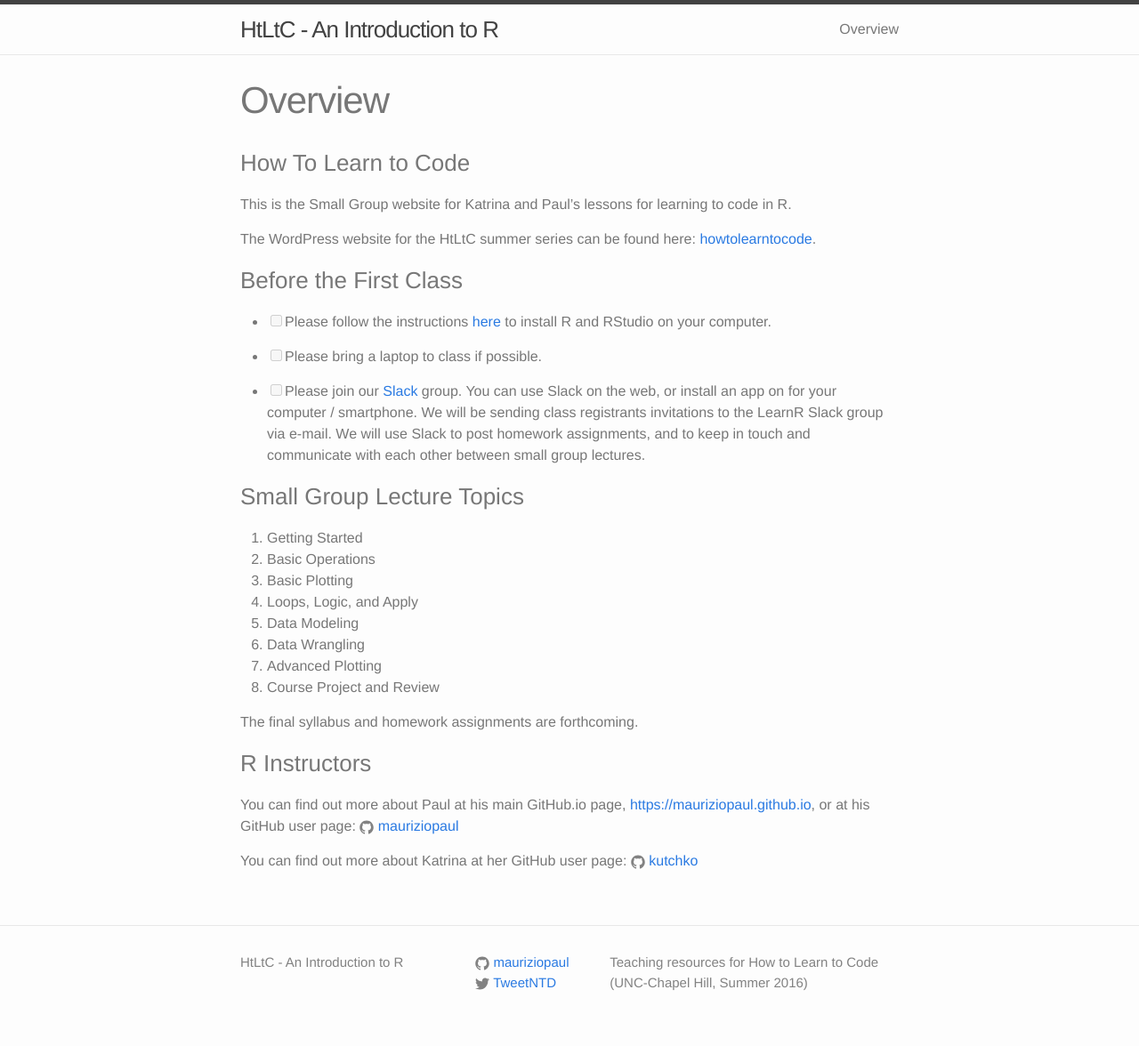
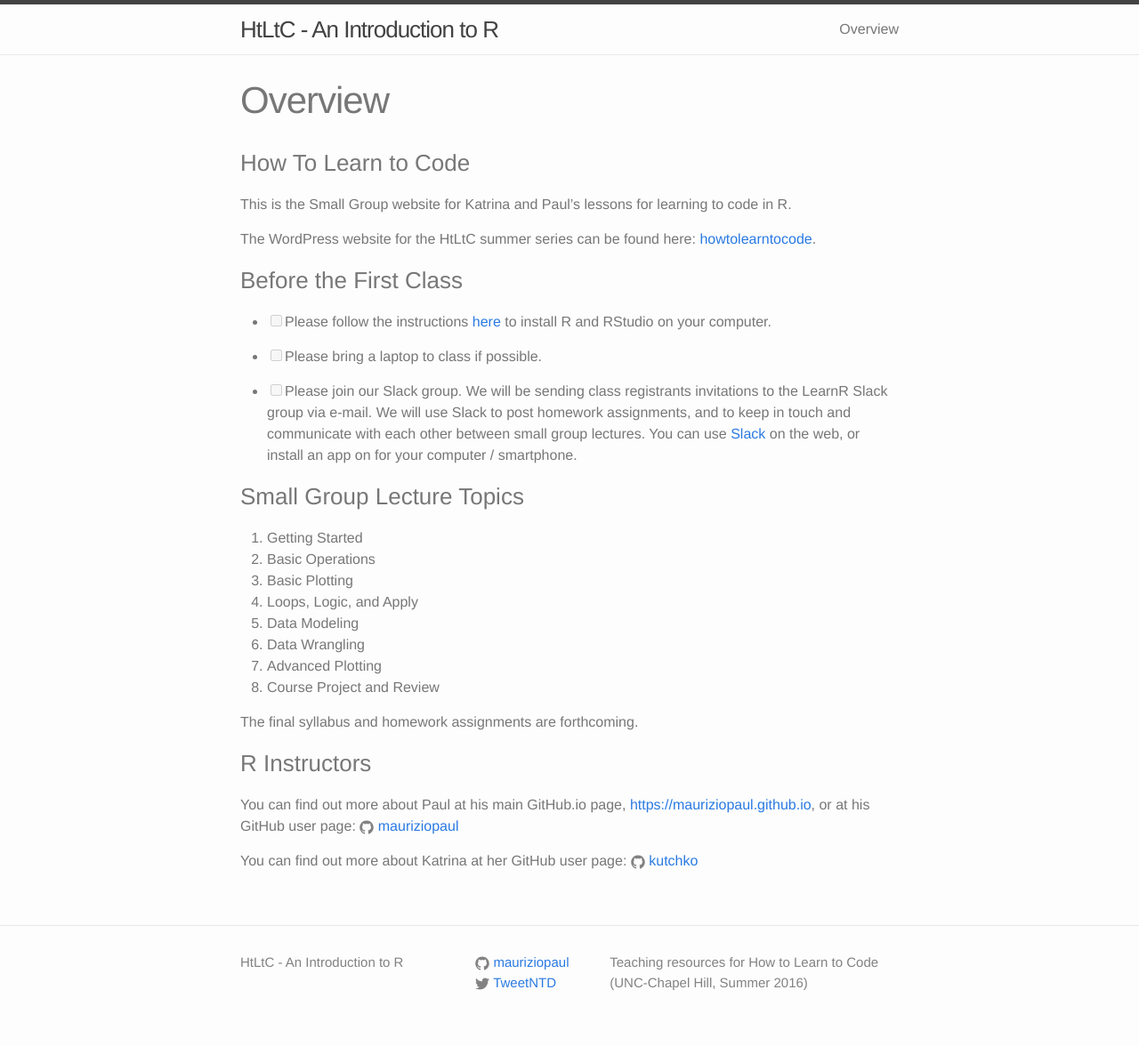
Before and after one commit to mauriziopaul/intro-to-R, a Jekyll site: the page built from overview.md, in a window 1280 px wide. Shown: the whole page at 89% size. Built offline with Jekyll 4.4.1, drawn with Linux system fonts in a browser that asks for light colours; some of the changed lines change nothing that is shown.

Commit message:
modified urls

```diff
--- a/overview.md
+++ b/overview.md
@@ -15,10 +15,10 @@ The WordPress website for the HtLtC summer series can be found here:
 
 - [ ] Please bring a laptop to class if possible.
 
-- [ ] Please join our [Slack][slack] group. You can use Slack on the web, or install an app on for your computer / smartphone. We will be sending class registrants invitations to the LearnR Slack group via e-mail. We will use Slack to post homework assignments, and to keep in touch and communicate with each other between small group lectures.
+- [ ] Please join our Slack group. We will be sending class registrants invitations to the LearnR Slack group via e-mail. We will use Slack to post homework assignments, and to keep in touch and communicate with each other between small group lectures. You can use [Slack][slack] on the web, or install an app on for your computer / smartphone.
 
 [slack]: https://www.slack.com
-[firstlecture]: (jekyll/2016/06/13/Lesson-01-intro)
+[firstlecture]: http://mauriziopaul.github.io/intro-to-R/jekyll/2016/06/13/Lesson-01-intro
 
 ### Small Group Lecture Topics
 1. Getting Started
```
